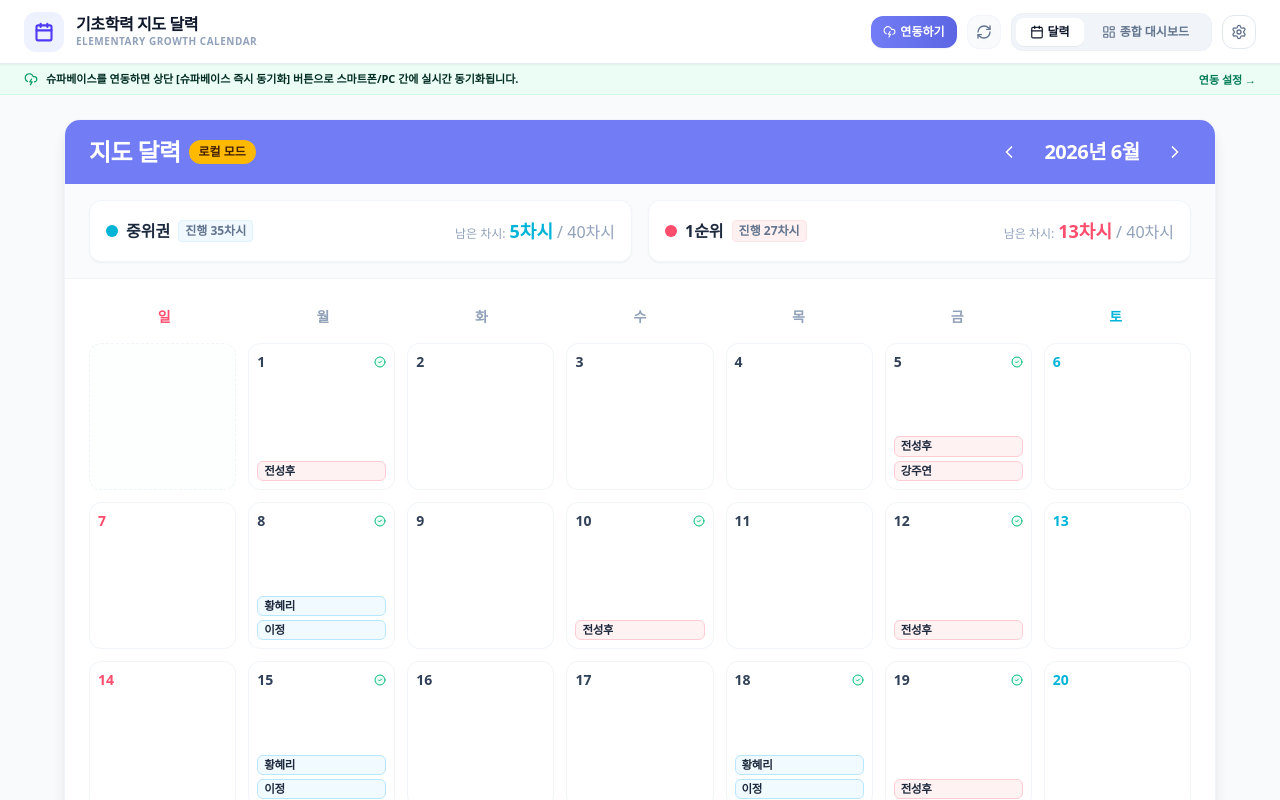
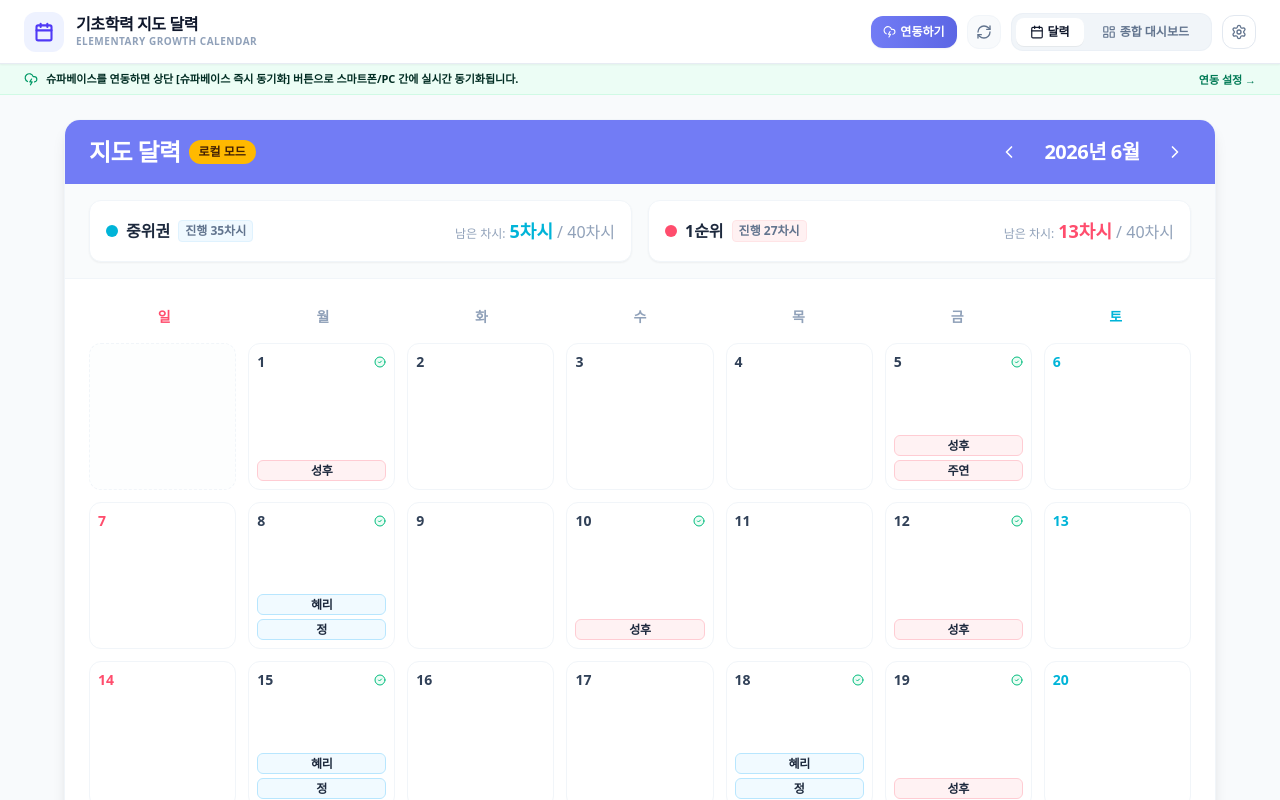
Before and after one commit to kitene0204/basic_calendar, a React (Vite) app: page / in a window 1280 px wide. Shown: the top 800 px of the page. Built offline with nearby package versions, Linux system fonts and the light colour scheme; no server answers.

Commit message:
feat(calendar): display student first names instead of full names
Updated the student badge rendering to show only the first name (removing the surname) for cleaner UI within the calendar grid.

```diff
--- a/src/components/Calendar.tsx
+++ b/src/components/Calendar.tsx
@@ -268,23 +268,28 @@ export default function Calendar({
                       ? 'bg-sky-50/90 text-sky-700 border-sky-200'
                       : 'bg-slate-50 text-slate-700 border-slate-200';
 
+                    // 성을 빼고 이름만 표시 (예: 황혜리 -> 혜리, 전성후 -> 성후, 엄호준 -> 호준, 이솔빛나 -> 솔빛나, 이정 -> 정)
+                    const getDisplayName = (fullName: string) => {
+                      if (!fullName) return '';
+                      const trimmed = fullName.trim();
+                      if (trimmed.length > 1) {
+                        return trimmed.slice(1);
+                      }
+                      return trimmed;
+                    };
+
+                    const displayName = getDisplayName(s.name);
+
                     return (
                       <div
                         key={sid}
-                        className={`text-[9px] sm:text-[11.5px] px-1 sm:px-1.5 py-0.5 rounded-md border leading-tight font-black flex items-center justify-between gap-0.5 ${badgeColor}`}
+                        className={`text-[10px] sm:text-[12px] px-1 sm:px-1.5 py-0.5 rounded-md border leading-tight font-black text-center whitespace-nowrap overflow-hidden text-ellipsis ${badgeColor}`}
                         title={`${s.name} (${s.group}, ${hours}차시)`}
                       >
-                        {/* 학생 이름이 항상 최우선으로 선명하게 표시됨 */}
-                        <span className="font-black tracking-tight text-slate-800 truncate">
-                          {s.name}
+                        {/* 성을 뺀 이름만 크고 선명하게 표시 */}
+                        <span className="font-black tracking-tight text-slate-800">
+                          {displayName}
                         </span>
-
-                        {/* 2차시 이상인 경우 작고 깔끔한 숫자 뱃지로 표기 */}
-                        {hours > 1 && (
-                          <span className="text-[8px] sm:text-[9.5px] font-black bg-white/90 px-1 py-0.2 rounded text-slate-700 border border-slate-200/60 shrink-0 shadow-2xs">
-                            {hours}<span className="hidden sm:inline">차시</span>
-                          </span>
-                        )}
                       </div>
                     );
                   })}
```
